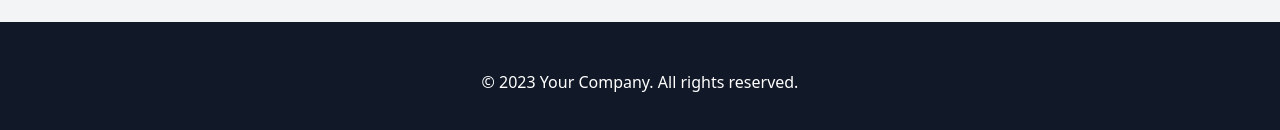
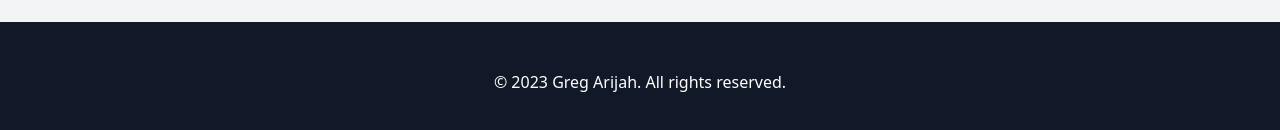
Before and after one commit to gregArijah/workforce-manager, a Next.js app: page / in a window 1280 px wide. Shown: the part 2416-2546 px from the top of the page. Built offline with nearby package versions, Linux system fonts and the light colour scheme; no server answers.

Commit message:
editing landing page

```diff
--- a/app/(pages)/(landing)/_components/contact.tsx
+++ b/app/(pages)/(landing)/_components/contact.tsx
@@ -44,7 +44,8 @@ function ContactSection() {
             <div>
               <button
                 type="submit"
-                className="px-4 py-2 bg-blue-500 text-white rounded-lg hover:bg-blue-600 transition duration-300"
+                className="px-4 py-2 bg-blue-500 text-white rounded-lg hover:cursor-not-allowed hover:bg-blue-600 transition duration-300"
+                disabled={true}
               >
                 Send Message
               </button>
--- a/app/(pages)/(landing)/_components/footer.tsx
+++ b/app/(pages)/(landing)/_components/footer.tsx
@@ -4,7 +4,7 @@ function FooterSection() {
   return (
     <footer className="bg-gray-900 text-white py-12">
       <div className="container mx-auto text-center">
-        <p>&copy; 2023 Your Company. All rights reserved.</p>
+        <p>&copy; 2023 Greg Arijah. All rights reserved.</p>
       </div>
     </footer>
   );
--- a/app/(pages)/(landing)/_components/howitworks.tsx
+++ b/app/(pages)/(landing)/_components/howitworks.tsx
@@ -4,7 +4,7 @@ function HowItWorksSection() {
   return (
     <section className="bg-gray-100 py-16">
       <div className="container mx-auto text-center">
-        <h2 className="text-3xl font-semibold mb-4">It's As Easy As</h2>
+        <h2 className="text-3xl font-semibold mb-4">It&apos;s As Easy As</h2>
         <div className="grid grid-cols-1 md:grid-cols-2 lg:grid-cols-3 gap-8">
           {/* Step 1 */}
           <div className="p-4">
```
